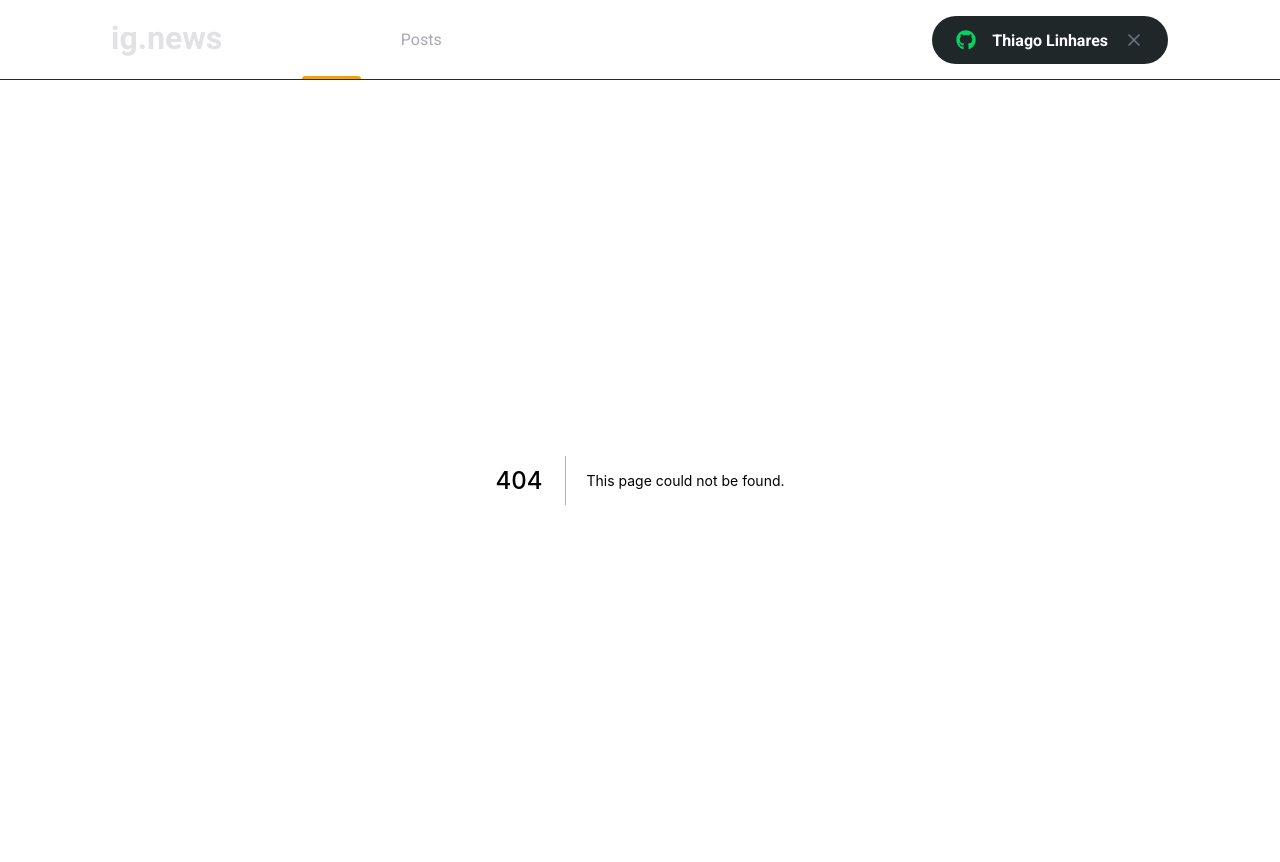
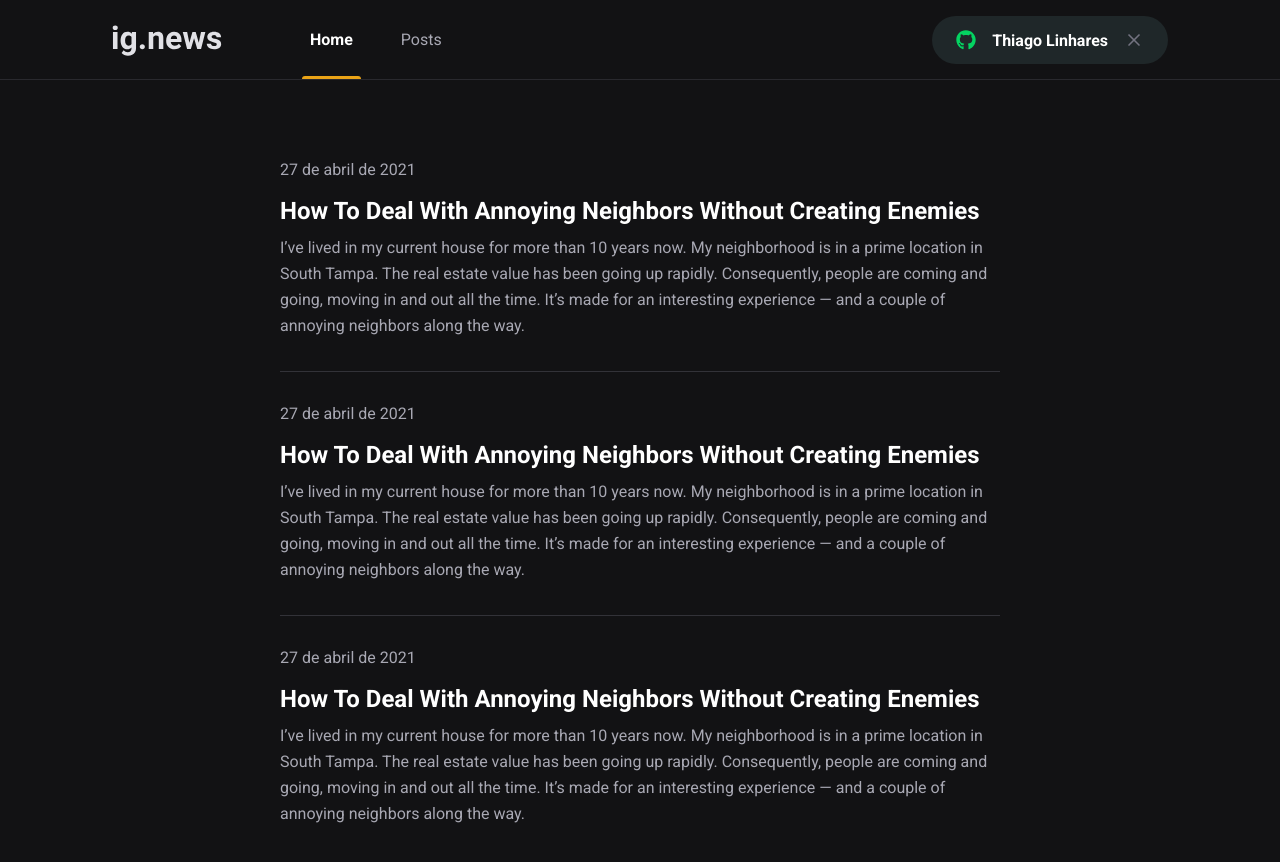
Before and after one commit to tl-jacques/ig_news, a Next.js app: page /posts in a window 1280 px wide. Before the commit this address had no page. Shown: the top 862 px of the page. After the commit the page ends 827 px from the top, so only its background shows below. Built offline with nearby package versions, Linux system fonts and the light colour scheme.

Commit message:
feature:post page mock doneC

```diff
--- /dev/null
+++ b/src/pages/posts/index.tsx
@@ -0,0 +1,57 @@
+import Head from "next/head";
+import styles from "./styles.module.scss";
+export default function Posts() {
+  return (
+    <>
+      <Head>
+        <title>Posts | Ignews</title>
+      </Head>
+      <main className={styles.container}>
+        <div className={styles.posts}>
+          <a href="dakjsdka">
+            <time>27 de abril de 2021</time>
+            <strong>
+              How To Deal With Annoying Neighbors Without Creating Enemies
+            </strong>
+            <p>
+              I’ve lived in my current house for more than 10 years now. My
+              neighborhood is in a prime location in South Tampa. The real
+              estate value has been going up rapidly. Consequently, people are
+              coming and going, moving in and out all the time. It’s made for an
+              interesting experience — and a couple of annoying neighbors along
+              the way.
+            </p>
+          </a>
+          <a href="dakjsdka">
+            <time>27 de abril de 2021</time>
+            <strong>
+              How To Deal With Annoying Neighbors Without Creating Enemies
+            </strong>
+            <p>
+              I’ve lived in my current house for more than 10 years now. My
+              neighborhood is in a prime location in South Tampa. The real
+              estate value has been going up rapidly. Consequently, people are
+              coming and going, moving in and out all the time. It’s made for an
+              interesting experience — and a couple of annoying neighbors along
+              the way.
+            </p>
+          </a>
+          <a href="dakjsdka">
+            <time>27 de abril de 2021</time>
+            <strong>
+              How To Deal With Annoying Neighbors Without Creating Enemies
+            </strong>
+            <p>
+              I’ve lived in my current house for more than 10 years now. My
+              neighborhood is in a prime location in South Tampa. The real
+              estate value has been going up rapidly. Consequently, people are
+              coming and going, moving in and out all the time. It’s made for an
+              interesting experience — and a couple of annoying neighbors along
+              the way.
+            </p>
+          </a>
+        </div>
+      </main>
+    </>
+  );
+}
--- /dev/null
+++ b/src/pages/posts/styles.module.scss
@@ -0,0 +1,41 @@
+.container {
+  max-width: 1120px;
+  margin: 0 auto;
+  padding: 0 2rem;
+}
+
+.posts {
+  max-width: 720px;
+  margin: 5rem auto 0;
+  a {
+    display: block;
+
+    & + a {
+      margin-top: 2rem;
+      padding-top: 2rem;
+      border-top: 1px solid var(--gray-700);
+    }
+    time {
+      font-size: 1rem;
+      display: flex;
+      align-items: center;
+      color: var(--gray-300);
+    }
+
+    strong {
+      display: block;
+      font-size: 1.5rem;
+      margin-top: 1rem;
+      line-height: 2rem;
+      transition: color 0.2s;
+    }
+    p {
+      color: var(--gray-300);
+      margin-top: 0.5rem;
+      line-height: 1.625rem;
+    }
+    &:hover strong {
+      color: var(--yellow-500);
+    }
+  }
+}
--- a/src/styles/global.scss
+++ b/src/styles/global.scss
@@ -8,6 +8,7 @@
 
   --gray-100: #e1e1e6;
   --gray-300: #a8a8b3;
+  --gray-700: #323238;
   --gray-800: #29292e;
   --gray-850: #1f2729;
   --gray-900: #121214;
```
